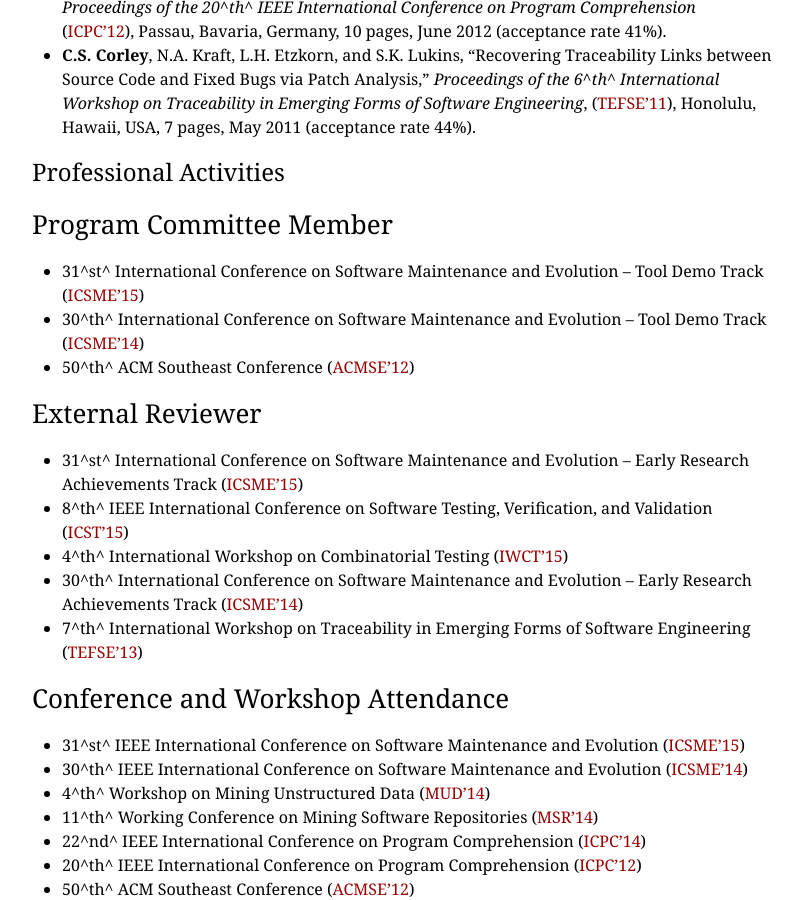
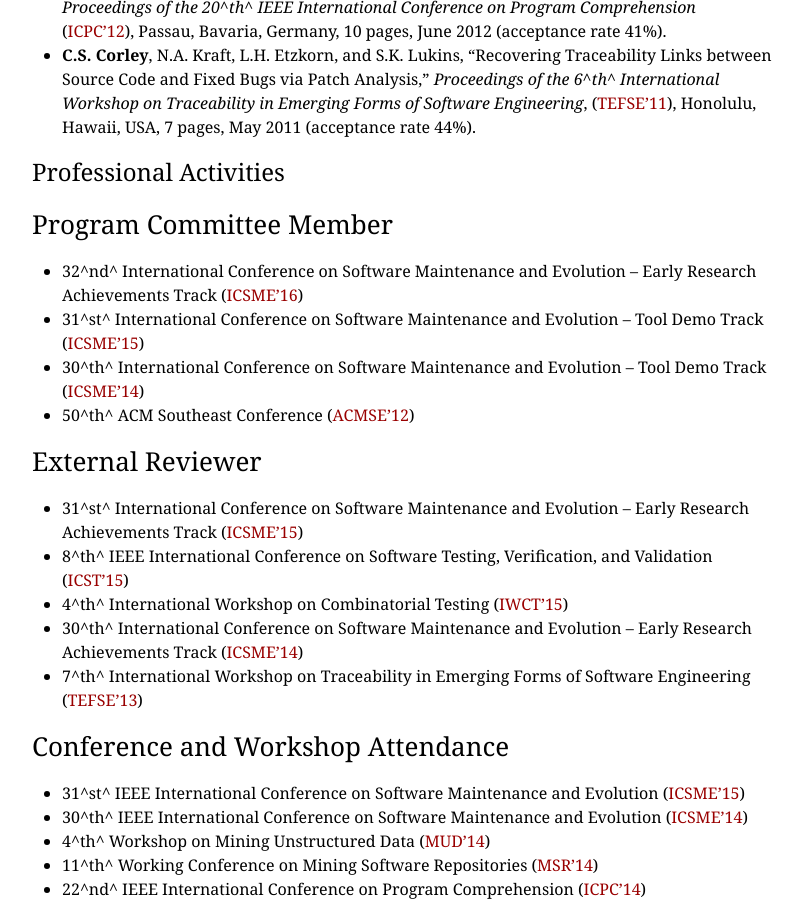
Before and after one commit to cscorley/cscorley.github.io, a Jekyll site: the page built from vita.md, in a window 1280 px wide and 900 px high, scrolled down 1617 px. Shown: the whole window, without its empty margins (238-1041 px from the left). Built offline with Jekyll 4.4.1, drawn with Linux system fonts in a browser that asks for light colours.

Commit message:
update cv

```diff
--- a/vita.md
+++ b/vita.md
@@ -156,6 +156,8 @@ Professional Activities
 
 ### Program Committee Member
 
+- 32^nd^ International Conference on Software Maintenance and Evolution --
+    Early Research Achievements Track ([ICSME'16][])
 - 31^st^ International Conference on Software Maintenance and Evolution --
     Tool Demo Track ([ICSME'15][])
 - 30^th^ International Conference on Software Maintenance and Evolution --
@@ -305,6 +307,7 @@ Academic Service
 [ICSM'11]: http://www.cs.wm.edu/icsm2011
 [ICSME'14]: http://www.icsme.org/2014
 [ICSME'15]: http://www.icsme.uni-bremen.de/
+[ICSME'16]: https://icsme2016.github.io/
 [ICST'15]: http://icst2015.ist.tu-graz.ac.at/
 [IWCT'15]: http://iwct2015.unibg.it/
 [MSR'11]: http://2011.msrconf.org/
```
Also changed, not shown: 1 other file.
